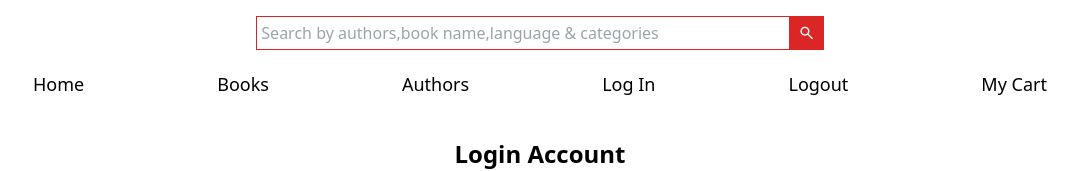
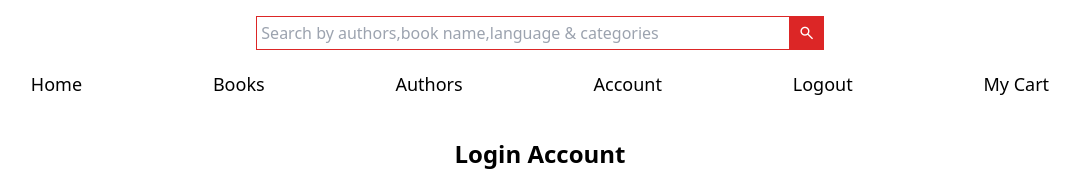
Before and after one commit to anoopwilson96/032-book-store-assignment, a React (Vite) app: page /login in a window 1280 px wide. Shown: the part 176-347 px from the top of the page, without its empty margins (100-1180 px from the left). Built offline with nearby package versions, Linux system fonts and the light colour scheme.

Commit message:
Update header.jsx

```diff
--- a/src/components/header.jsx
+++ b/src/components/header.jsx
@@ -34,7 +34,7 @@ export default function Header() {
           <li className="hover:text-red-600 text-lg ">Authors</li>
           </Link>
           <Link to={'/login'} className='' >
-          <li className="hover:text-red-600 text-lg ">Log In</li>
+          <li className="hover:text-red-600 text-lg text-wrap ">Account</li>
           </Link>
           <Link to={'/'} className='' >
           <li className="hover:text-red-600 text-lg ">Logout</li>
```
